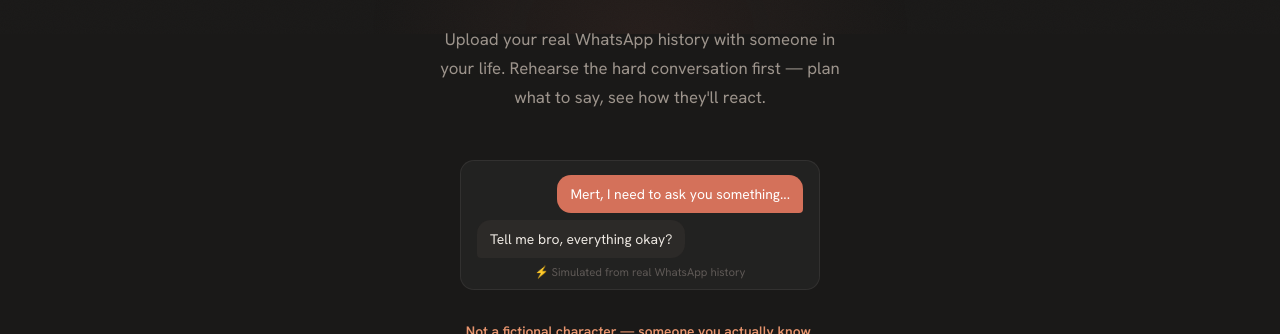
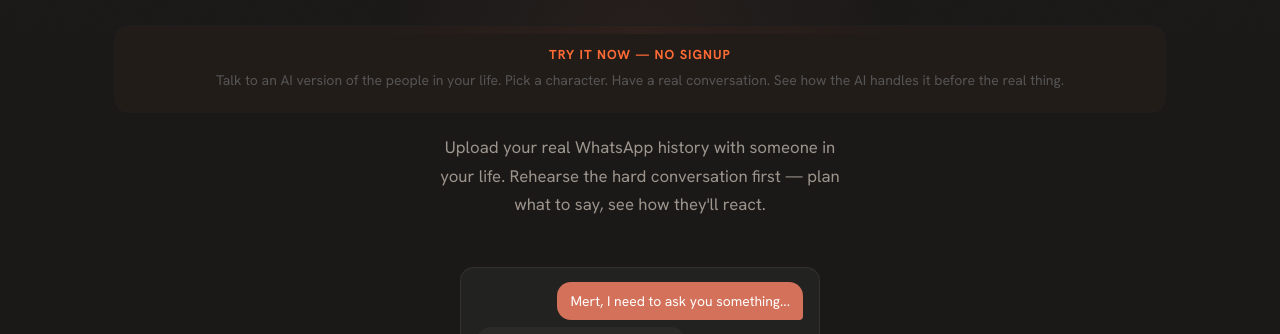
Before and after one commit to rasim3585/aiwillmake, a website: page index.html in a window 1280 px wide. Shown: the part 766-1100 px from the top of the page. Drawn offline with nearby package versions, Linux system fonts and the light colour scheme; no server answers.

Commit message:
feat: hero try-now label above sandbox

```diff
--- a/index.html
+++ b/index.html
@@ -133,6 +133,26 @@
       background: linear-gradient(135deg, var(--accent), var(--acc2));
       -webkit-background-clip: text; -webkit-text-fill-color: transparent;
       background-clip: text; margin-bottom: 28px;
+    }
+    .hero-try-now {
+      margin: 24px 0 20px;
+      padding: 20px;
+      border: 1px solid #1e1e1e;
+      border-radius: 14px;
+      background: rgba(255,107,53,0.04);
+    }
+    .hero-try-label {
+      font-size: 13px;
+      font-weight: 700;
+      color: #ff6b35;
+      letter-spacing: 1px;
+      text-transform: uppercase;
+      margin-bottom: 6px;
+    }
+    .hero-try-sub {
+      font-size: 14px;
+      color: #555;
+      line-height: 1.6;
     }
     .hero-sub {
       color: var(--sec); font-size: clamp(.95rem, 2vw, 1.05rem);
@@ -548,6 +568,10 @@
       </div>
       <h1>The conversation before the conversation.</h1>
       <p class="hero-h2">Rehearse it with their digital twin.</p>
+      <div class="hero-try-now">
+        <div class="hero-try-label">Try it now — no signup</div>
+        <div class="hero-try-sub">Talk to an AI version of the people in your life. Pick a character. Have a real conversation. See how the AI handles it before the real thing.</div>
+      </div>
       <h2 class="hero-sub">Upload your real WhatsApp history with someone in your life. Rehearse the hard conversation first — plan what to say, see how they'll react.</h2>
 
       <div class="hero-chat">
```
